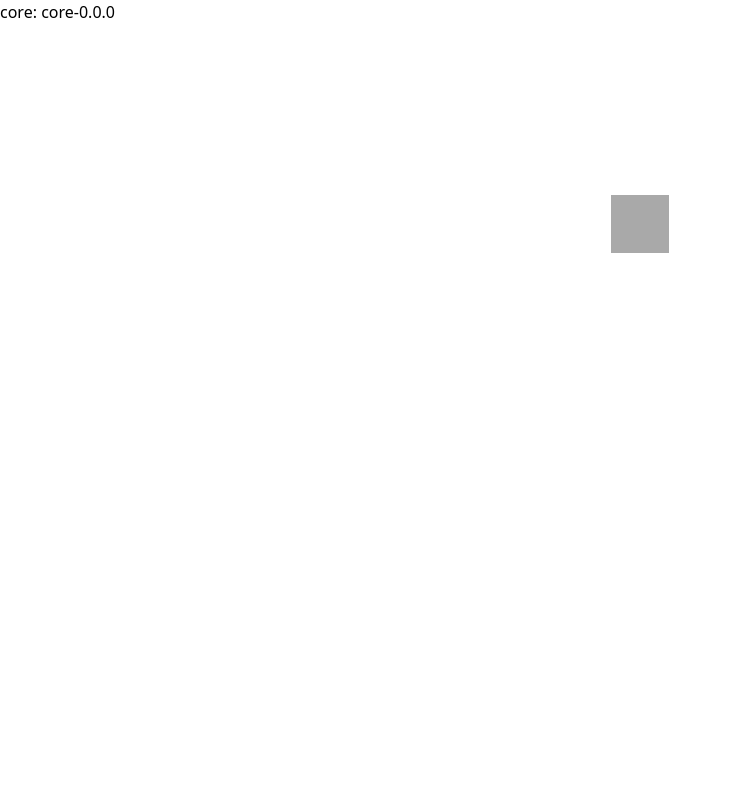
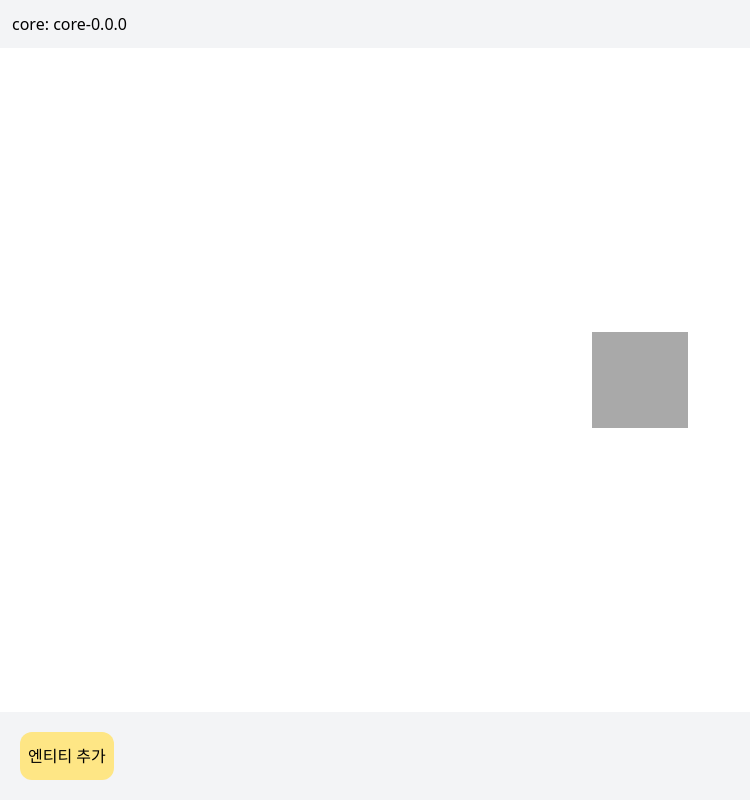
Before and after one commit to nninnnin/scene-state-core, a React (Vite) app in the folder apps/playground/: page / in a window 1280 px wide. Shown: the whole page, without its empty margins (0-750 px from the left). Built offline with nearby package versions, Linux system fonts and the light colour scheme.

Commit message:
`playground`: Add `add entity` button

```diff
--- a/apps/playground/src/App.tsx
+++ b/apps/playground/src/App.tsx
@@ -1,19 +1,27 @@
+import clsx from 'clsx';
+import { useCommand, useSceneState } from '@ssc/react';
 import { Canvas } from '@react-three/fiber';
-
-import { version as coreVersion } from '@ssc/core';
 import { OrbitControls } from '@react-three/drei';
-import { useSceneState } from '@ssc/react';
+import { AddEntityCommand, version as coreVersion } from '@ssc/core';
 
 function App() {
   const { sceneState } = useSceneState();
 
   console.log('default scene state: ', sceneState);
 
+  const { dispatch } = useCommand();
+
+  const handleAddEntityClick = () => {
+    dispatch(new AddEntityCommand('my-id', 'Justin'));
+  };
+
   return (
-    <>
-      <div>core: {coreVersion()}</div>
+    <div className="flex flex-col h-[100dvh]">
+      <div id="navigation-bar" className="bg-gray-100 p-3">
+        core: {coreVersion()}
+      </div>
 
-      <Canvas style={{ height: 400 }}>
+      <Canvas className="flex-1">
         <mesh>
           <boxGeometry />
           <meshStandardMaterial />
@@ -22,7 +30,16 @@ function App() {
         <ambientLight />
         <OrbitControls />
       </Canvas>
-    </>
+
+      <div id="button-container" className="bg-gray-100 p-5">
+        <button
+          className={clsx('bg-amber-200 p-3 px-2 rounded-xl')}
+          onClick={handleAddEntityClick}
+        >
+          엔티티 추가
+        </button>
+      </div>
+    </div>
   );
 }
 
```
